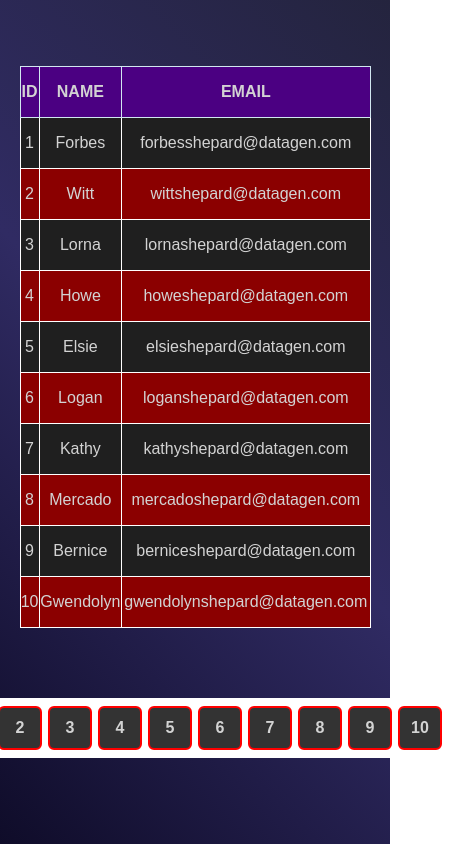
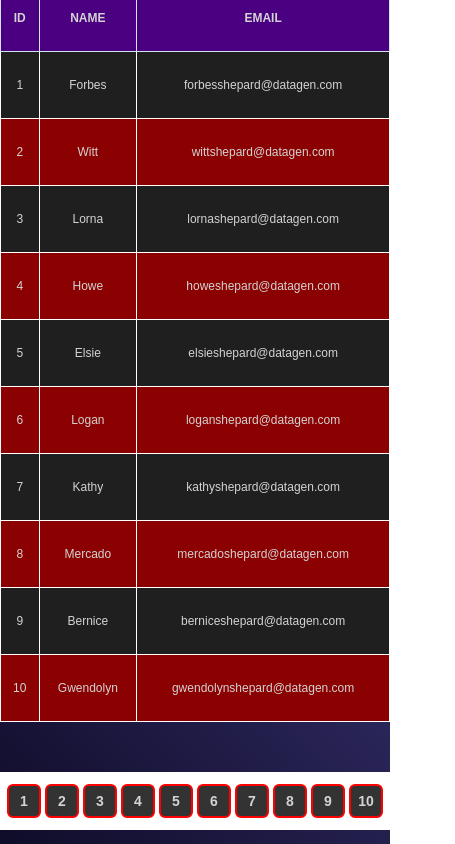
Before and after one commit to MohamedSiddiq88/19-03-2023, a plain HTML site: page index.html in a window 390 px wide. Shown: the whole page, 455 px wide, since content can reach past the window. Drawn offline with Linux system fonts and the light colour scheme.

Commit message:
Update index.css

```diff
--- a/index.css
+++ b/index.css
@@ -66,17 +66,30 @@ tr:nth-child(even) {
 }
 
 @media screen and (max-width: 600px) {
-    #table{
-        width: 90%;
-    }
+  #table {
+    width: 100%;
+    max-width: 600px;
+    margin-bottom: 30px;
+  }
 
-    #pagination{
-        padding: 5px 10px;
-    }
+  #table td, #table th {
+    font-size: 12px;
+    padding: 8px;
+  }
 
-    #pagination div{
-        height: 40px;
-        width: 40px;
-        line-height: 40px;
-    }
+  #pagination {
+    display: flex;
+    justify-content: center;
+    align-items: center;
+    margin-top: 20px;
+    margin-bottom: 30px;
+  }
+
+  #pagination div {
+    height: 30px;
+    width: 30px;
+    line-height: 30px;
+    margin: 2px;
+    font-size: 14px;
+  }
 }
```
